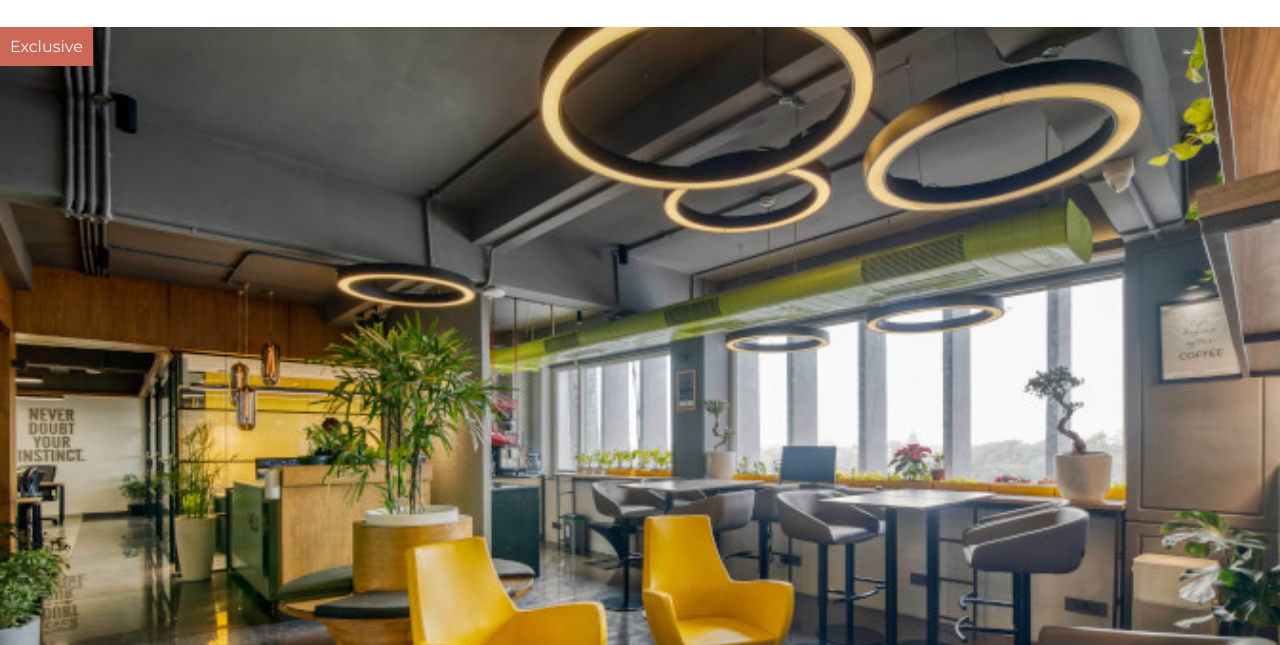
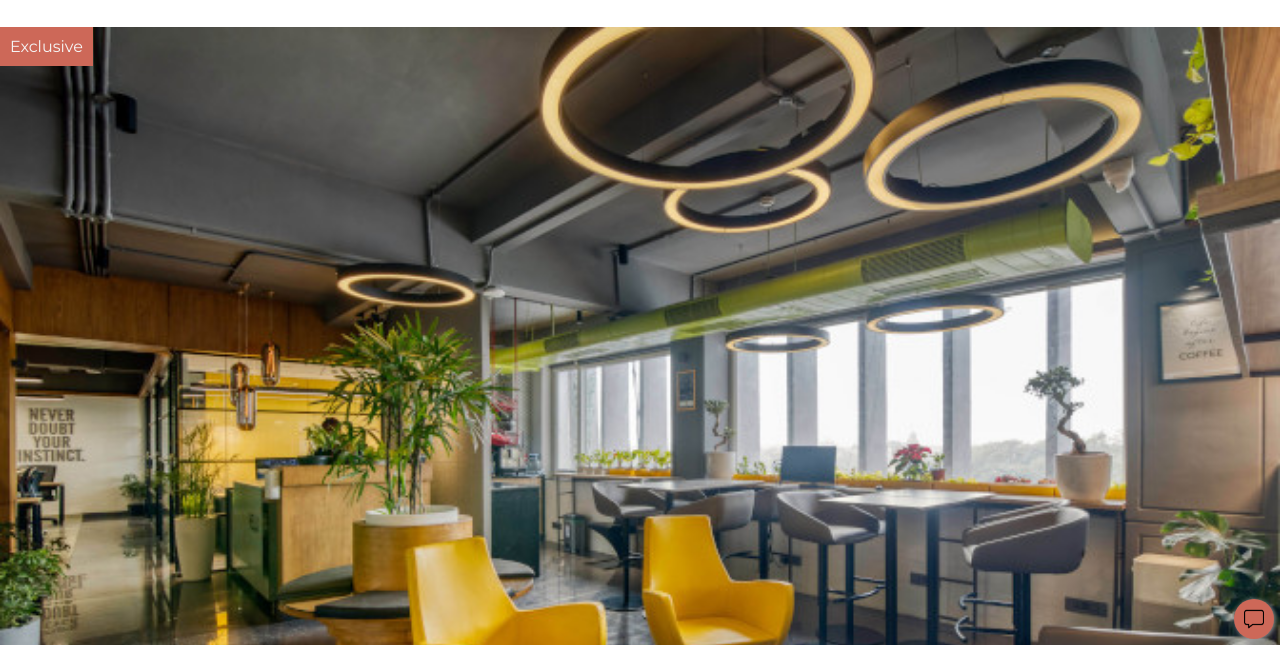
Before and after one commit to giraldiego/coworking-space-site, a plain HTML site: page index.html in a window 1280 px wide. Shown: the part 155-800 px from the top of the page. Drawn offline with Linux system fonts and the light colour scheme.

Commit message:
Add chatbox floating bubble

```diff
--- a/index.css
+++ b/index.css
@@ -72,15 +72,8 @@ h1 {
 }
 
 button {
-  /*
-  Challenge:
-  1. Centrally align the button on the
-  vertical axis so it looks like the
-  screenshot on the slide.
-  */
   align-self: center;
   background-color: #cd6858;
-  /* margin: auto; */
   border: none;
   padding: 10px 15px;
 
@@ -88,3 +81,23 @@ button {
   font-weight: 700;
   cursor: pointer;
 }
+
+.chatbox-bg {
+  display: flex;
+  width: 40px;
+  height: 40px;
+
+  position: fixed;
+  bottom: 6px;
+  right: 6px;
+
+  background-color: #cd6858;
+  border-radius: 50%;
+  cursor: pointer;
+  box-shadow: 1px 1px 5px #999;
+}
+
+.chatbox-img {
+  width:50%;
+  margin: auto;
+}
--- a/index.html
+++ b/index.html
@@ -60,5 +60,8 @@
 			</section>
 
 		</main>
+		<div class="chatbox-bg">
+			<img class="chatbox-img" src="images/message.png" alt="chatbox">
+		</div>
 	</body>
 </html>
```
Also changed, not shown: images/message.png (added).
